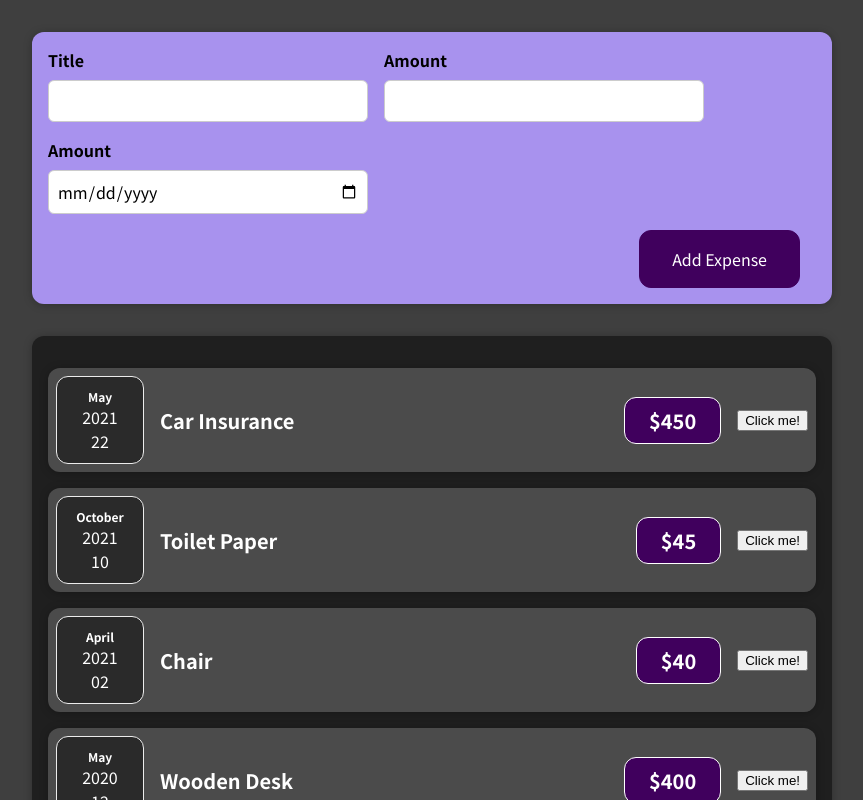
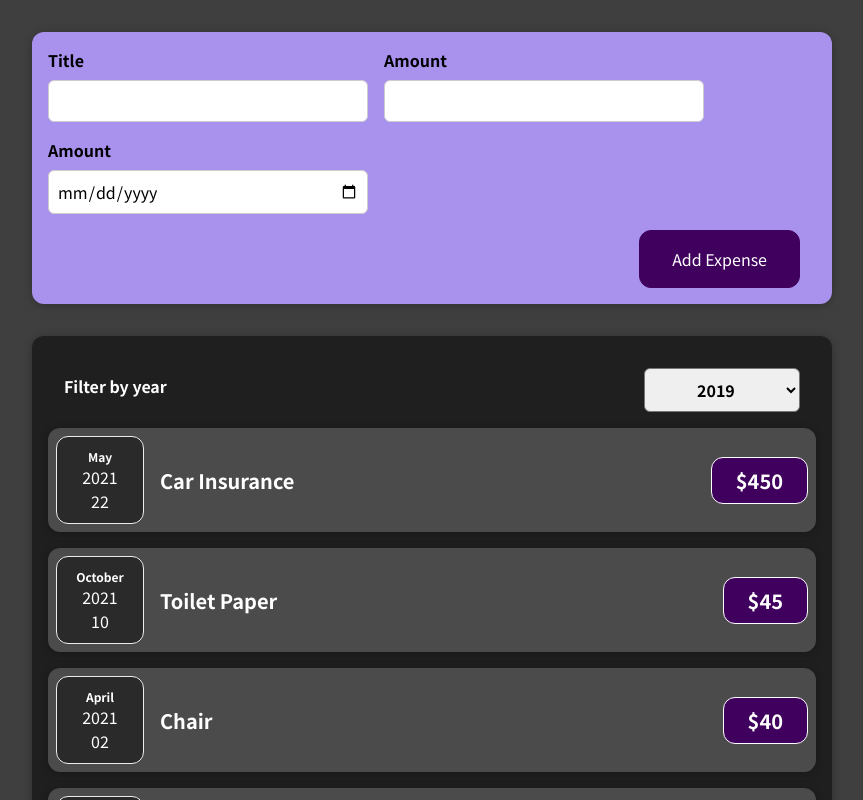
Before and after one commit to jai1408/React-101, a React (Create React App) app: page / in a window 1280 px wide. Shown: the top 800 px of the page, without its empty margins (208-1071 px from the left). Built offline with nearby package versions, Linux system fonts and the light colour scheme.

Commit message:
react101: 2-way binding & Child-2-Parent commute

```diff
--- a/src/App.js
+++ b/src/App.js
@@ -39,9 +39,13 @@ const App = () => {
   );
  */
 
+  const addExpenseHandler = (expense) => {
+    console.log("In App.js");
+    console.log(expense);
+  };
   return (
     <div className="App">
-      <NewExpense />
+      <NewExpense onAddExpense={addExpenseHandler} />
       <Expenses items={expenses} />
     </div>
   );
--- /dev/null
+++ b/src/components/Expenses/ExpenseFilter.css
@@ -0,0 +1,24 @@
+.expenses-filter {
+  color: white;
+  padding: 0 1rem;
+}
+
+.expenses-filter__control {
+  display: flex;
+  width: 100%;
+  align-items: center;
+  justify-content: space-between;
+  margin: 1rem 0;
+}
+
+.expenses-filter label {
+  font-weight: bold;
+  margin-bottom: 0.5rem;
+}
+
+.expenses-filter select {
+  font: inherit;
+  padding: 0.5rem 3rem;
+  font-weight: bold;
+  border-radius: 6px;
+}
--- /dev/null
+++ b/src/components/Expenses/ExpenseFilter.js
@@ -0,0 +1,23 @@
+import React, { useState } from "react";
+import "./ExpenseFilter.css";
+
+const ExpenseFilter = (props) => {
+  const dropDownChangeHandler = (event) => {
+    props.onChangeFilter(event.target.value);
+  };
+  return (
+    <div className="expenses-filter">
+      <div className="expenses-filter__control">
+        <label>Filter by year</label>
+        <select onChange={dropDownChangeHandler} value={props.selected}>
+          <option value="2022">2022</option>
+          <option value="2021">2021</option>
+          <option value="2020">2020</option>
+          <option value="2019">2019</option>
+        </select>
+      </div>
+    </div>
+  );
+};
+
+export default ExpenseFilter;
--- a/src/components/Expenses/ExpenseItem.js
+++ b/src/components/Expenses/ExpenseItem.js
@@ -28,7 +28,7 @@ const ExpenseItem = (props) => {
       <div className="expense-item__description">
         <h2>{title}</h2>
         <div className="expense-item__price">{props.amount}</div>
-        <button onClick={clickHandeler}>Click me!</button>
+        {/* <button onClick={clickHandeler}>Click me!</button> */}
       </div>
     </Card>
   );
--- a/src/components/Expenses/Expenses.js
+++ b/src/components/Expenses/Expenses.js
@@ -1,10 +1,21 @@
 import "./expenses.css";
 import ExpenseItem from "./ExpenseItem";
 import Card from "../UI/Card";
+import ExpenseFilter from "./ExpenseFilter";
+import React, { useState } from "react";
 
 const Expenses = (props) => {
+  const [filteredYear, setFilteredYear] = useState("2019");
+  const changeFilterHandler = (selectedYear) => {
+    setFilteredYear(selectedYear);
+    console.log(selectedYear);
+  };
   return (
     <Card className="expenses">
+      <ExpenseFilter
+        selected={filteredYear}
+        onChangeFilter={changeFilterHandler}
+      />
       <ExpenseItem
         date={props.items[0].date}
         title={props.items[0].title}
--- a/src/components/NewExpenses/ExpenseForm.js
+++ b/src/components/NewExpenses/ExpenseForm.js
@@ -1,7 +1,7 @@
 import React, { useState } from "react";
 import "./ExpenseForm.css";
 
-const ExpenseForm = () => {
+const ExpenseForm = (props) => {
   const [enteredTitle, setEnteredTitle] = useState("");
   const [enteredAmount, setEnteredAmount] = useState("");
   const [enteredDate, setEnteredDate] = useState("");
@@ -41,12 +41,17 @@ const ExpenseForm = () => {
   const submitHandler = (event) => {
     event.preventDefault(); //prevent reloading page onSubmit of button
 
-    const expense = {
+    const expenseData = {
       title: enteredTitle,
       amount: enteredAmount,
       date: new Date(enteredDate),
     };
-    console.log(expense);
+    setEnteredTitle("");
+    setEnteredAmount("");
+    setEnteredDate("");
+    console.log("In ExpenseForm.js");
+    console.log(expenseData);
+    props.onSaveExpense(expenseData);
   };
 
   return (
@@ -54,7 +59,11 @@ const ExpenseForm = () => {
       <div className="new-expense__controls">
         <div className="new-expense__control">
           <label>Title</label>
-          <input type="text" onChange={titleChangeHandler} />
+          <input
+            type="text"
+            onChange={titleChangeHandler}
+            value={enteredTitle}
+          />
         </div>
         <div className="new-expense__control">
           <label>Amount</label>
@@ -63,6 +72,7 @@ const ExpenseForm = () => {
             min="0.01"
             step="0.01"
             onChange={amountChangeHandler}
+            value={enteredAmount}
           />
         </div>
         <div className="new-expense__control">
@@ -72,6 +82,7 @@ const ExpenseForm = () => {
             min="2019-01-01"
             max="2022-12-31"
             onChange={dateChangeHandler}
+            value={enteredDate}
           />
         </div>
       </div>
--- a/src/components/NewExpenses/NewExpense.js
+++ b/src/components/NewExpenses/NewExpense.js
@@ -1,10 +1,19 @@
 import ExpenseForm from "./ExpenseForm";
 import "./NewExpense.css";
 
-const NewExpense = () => {
+const NewExpense = (props) => {
+  const saveExpenseHandler = (enteredExpenseData) => {
+    const expenseData = {
+      ...enteredExpenseData,
+      id: "e" + Math.floor(Math.random() * 1000).toString(),
+    };
+    console.log("In NewExpense.js");
+    console.log(expenseData);
+    props.onAddExpense(expenseData); //passing expenseData to NewExpense.js'onAddExpense called in App.js
+  };
   return (
     <div className="new-expense">
-      <ExpenseForm />
+      <ExpenseForm onSaveExpense={saveExpenseHandler} />
     </div>
   );
 };
```
